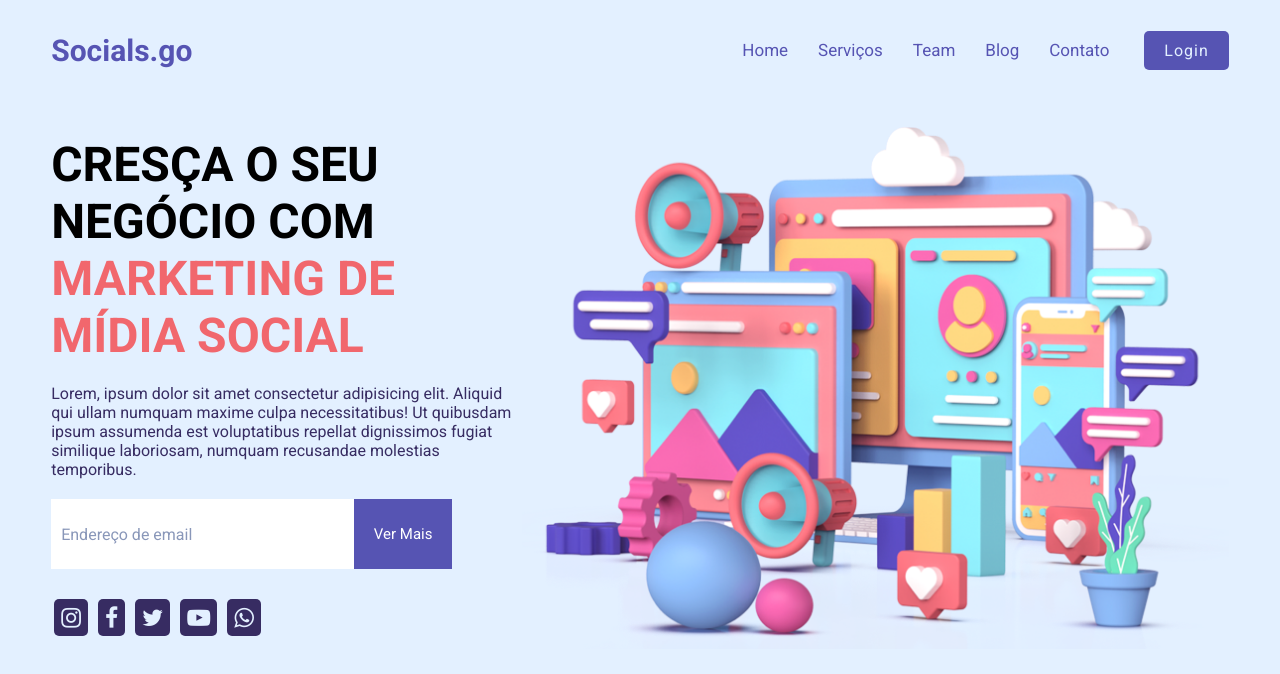
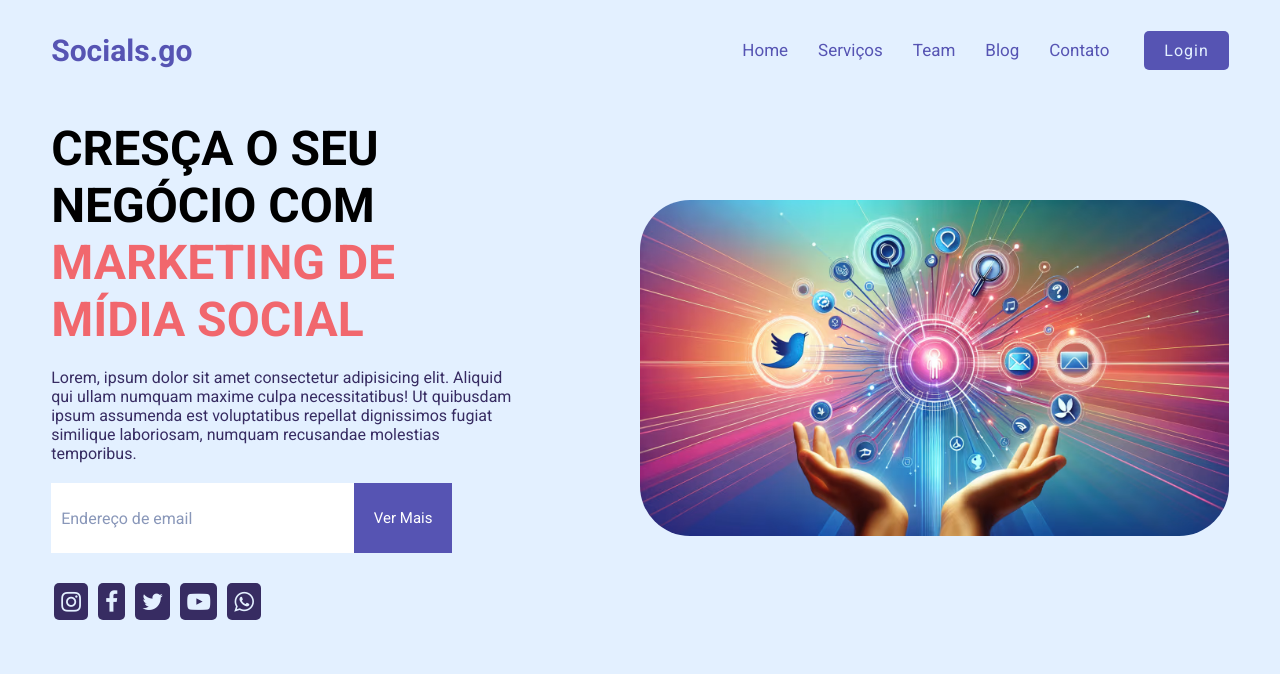
Before and after one commit to BorgesAbraao10/clone-site-responsivo, a plain HTML site: page site/index.html in a window 1280 px wide. Drawn offline with Linux system fonts and the light colour scheme.

Commit message:
Last update

```diff
--- a/site/index.html
+++ b/site/index.html
@@ -29,7 +29,7 @@
           <button>Login</button>
         </ul>
         <div class="menu-icon">
-          <img src="./Assets/jornada-marketing.png" />
+          <img src="./Assets/midias-1.avif" />
         </div>
       </nav>
       <!-- end nav -->
@@ -58,7 +58,7 @@
         </div>
 
         <div class="img-bx">
-          <img src="./Assets/jornada-marketing.png" />
+          <img src="./Assets/midias-1.avif" />
         </div>
       </main>
     </div>
--- a/site/styles.css
+++ b/site/styles.css
@@ -138,9 +138,11 @@ main {
 }
 
 .img-bx {
-  width: 60%;
+  width: 50%;
+  align-items: center;
 }
 
 .img-bx img {
   width: 100%;
+  border-radius: 50px;
 }
```
Also changed, not shown: site/Assets/midias-1.avif (added), site/Assets/midias.jpg (added), site/Assets/socials-2.jpg (added).
